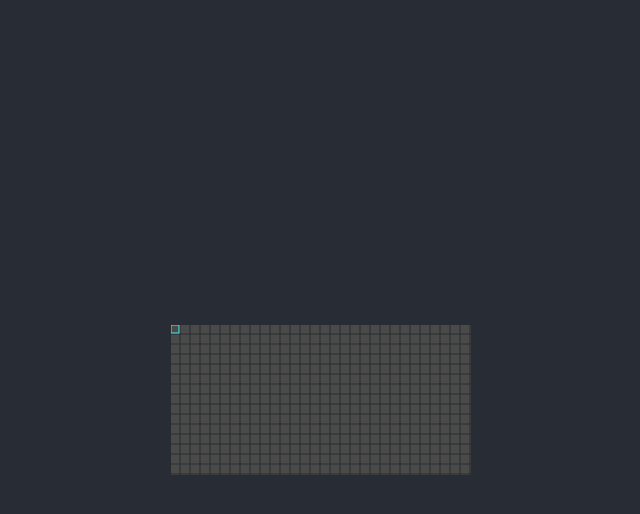
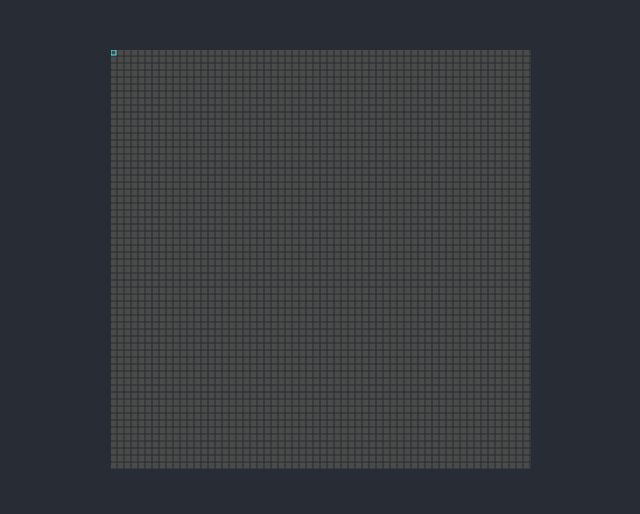
Before and after one commit to Neuman968/neuman-gameoflife, a React (Create React App) app: page / in a window 1280 px wide. Shown: the top 514 px of the page, without its empty margins (319-959 px from the left). Built offline with nearby package versions, Linux system fonts and the light colour scheme.

Commit message:
Added squareSize prop, added dynamic resizing of squares and svg height and width based on passed in props. consider scaling up and down square size based on fixed height and width for the svg once controls are added. renamed selected prop to isSelected to match naming convention of isAlive.

```diff
--- a/src/App.js
+++ b/src/App.js
@@ -7,12 +7,15 @@ function App() {
     const _cachedWidthKeys = [...Array(60).keys()]
     const _cachedLengthKeys = [...Array(100).keys()]
 
+    const squareSize = 5;
+
     return (
         <div className="App">
             <header className="App-header">
                 <CellWorld
                     widthKeys={_cachedWidthKeys}
                     lengthKeys={_cachedLengthKeys}
+                    squareSize={squareSize}
                 />
             </header>
         </div>
--- a/src/components/Cell.js
+++ b/src/components/Cell.js
@@ -1,27 +1,19 @@
-import React, {useState} from 'react';
-import classes from './Cell.module.css'
+import React from 'react';
 
 const DeadCell = (props) => (<rect {...props} style={{
     fill: "rgba(75,76,73,0.96)",
-    // strokeWidth: 3,
-    stroke: props.selected ? "#3DF5FF" : "rgba(75,76,73,0.96)"
+    stroke: props.isSelected ? "#3DF5FF" : "rgba(75,76,73,0.96)"
 }}/>)
 
 const AliveCell = (props) => (<rect {...props} style={{
     fill: "#ff1200",
-    // strokeWidth: 3,
-    stroke: props.selected ? "#3DF5FF" : "#ff1200"
+    stroke: props.isSelected ? "#3DF5FF" : "#ff1200"
 }}/>)
 
 const Cell = (props) => {
 
     const aliveHandler = () => {
         props.aliveHandler(props.row, props.column)
-    }
-
-    let classesList = [classes.Cell];
-    if (props.selected) {
-        classesList = [classes.CellSelected]
     }
 
     if (props.isAlive) {
--- a/src/components/CellWorld.js
+++ b/src/components/CellWorld.js
@@ -73,28 +73,29 @@ const CellWorld = (props) => {
         alignItems="center"
         justify="center"
     >
-        <svg>
+        <svg
+            width={(props.squareSize + 2) * props.widthKeys.length}
+            height={(props.squareSize + 2) * props.lengthKeys.length}>
             {
                 props.widthKeys.map((row) => {
                     let cellRow = props.lengthKeys.map((column) => {
                         const cellKey = getCellKey(row, column);
                         let cell = <Cell
-                            selected={cellKey === state.cellState.selectedIdx}
+                            isSelected={cellKey === state.cellState.selectedIdx}
                             isAlive={!!state.cellState.aliveCells[cellKey]}
                             key={cellKey}
                             aliveHandler={updateAlive}
-                            cellVal={cellKey}
                             row={row}
                             column={column}
                             x={x}
                             y={y}
-                            height="8px"
-                            width="8px"
+                            height={props.squareSize}
+                            width={props.squareSize}
                         />
-                        x += 10;
+                        x += props.squareSize + 2;
                         return cell;
                     })
-                    y += 10
+                    y += props.squareSize + 2;
                     x = 0;
                     return cellRow
                 })
```
